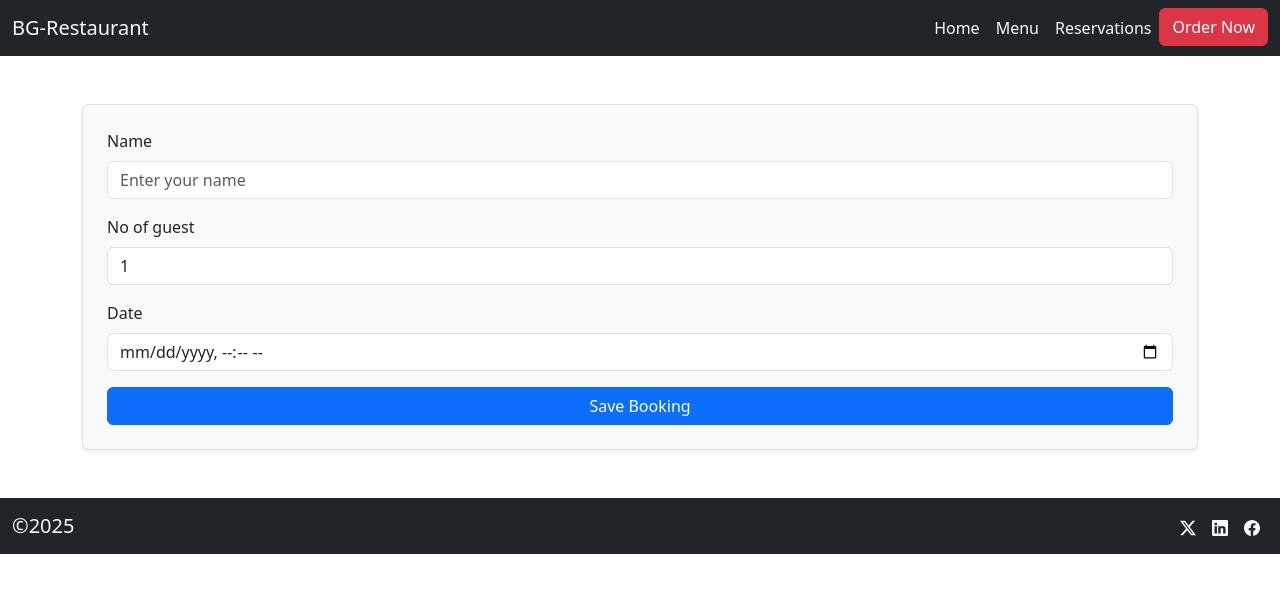
After one commit to NanaDanquah/BG-Restaurant, a Django app: page /booking in a window 1280 px wide. The commit adds this page. Shown: the top 593 px of the page. Run offline with Django 5.2, Linux system fonts and the light colour scheme.

Commit message:
created a form for customers to make resevations, created a templated and a view for the reservation page

```diff
--- a/menu/admin.py
+++ b/menu/admin.py
@@ -1,5 +1,6 @@
 from django.contrib import admin
-from .models import MenuItem
+from .models import MenuItem, Booking
 
 # Register your models here.
 admin.site.register(MenuItem)
+admin.site.register(Booking)
--- /dev/null
+++ b/menu/forms.py
@@ -0,0 +1,8 @@
+from django import forms
+from .models import Booking
+
+
+class BookingForms(forms.ModelForm):
+    class Meta:
+        model = Booking
+        fields = "__all__"
--- a/menu/models.py
+++ b/menu/models.py
@@ -12,3 +12,9 @@ class MenuItem(models.Model):
 
     def __str__(self):
         return f'{self.title}'
+
+
+class Booking(models.Model):
+    name = models.CharField(max_length=255)
+    no_of_guest = models.IntegerField(validators=[MinValueValidator(1)])
+    date = models.DateTimeField()
--- /dev/null
+++ b/menu/templates/booking.html
@@ -0,0 +1,89 @@
+{% extends 'base.html' %}
+{% load static %}
+
+
+
+
+{% block content %}
+<section>
+<div class="container-lg">
+    <div class="row justify-content-center align-items-center my-5">
+        <div>
+            <!-- <form method="post">
+                {% csrf_token %}
+                {{ form.as_p}}
+                <button type="submit">Save</button>
+            </form> -->
+
+
+
+            <form method="post" class="p-4 border rounded bg-light shadow-sm">
+                    {% csrf_token %}
+
+                    <!-- Name Field -->
+                    <div class="mb-3">
+                        <label for="{{ form.name.id_for_label }}" class="form-label">{{ form.name.label }}</label>
+                        <input type="text" name="{{ form.name.name }}" id="{{ form.name.id_for_label }}"
+                               class="form-control {% if form.name.errors %}is-invalid{% endif %}"
+                               value="{{ form.name.value|default_if_none:'' }}"
+                               placeholder="Enter your name" required>
+                        {% if form.name.errors %}
+                            <div class="invalid-feedback">
+                                {% for error in form.name.errors %}
+                                    {{ error }}
+                                {% endfor %}
+                            </div>
+                        {% endif %}
+                    </div>
+
+                    <!-- Number of Guests Field -->
+                    <div class="mb-3">
+                        <label for="{{ form.no_of_guest.id_for_label }}" class="form-label">{{ form.no_of_guest.label }}</label>
+                        <input type="number" name="{{ form.no_of_guest.name }}" id="{{ form.no_of_guest.id_for_label }}"
+                               class="form-control {% if form.no_of_guest.errors %}is-invalid{% endif %}"
+                               value="{{ form.no_of_guest.value|default_if_none:'1' }}"
+                               min="1" required>
+                        {% if form.no_of_guest.errors %}
+                            <div class="invalid-feedback">
+                                {% for error in form.no_of_guest.errors %}
+                                    {{ error }}
+                                {% endfor %}
+                            </div>
+                        {% endif %}
+                    </div>
+
+                    <!-- Date Field -->
+                    <div class="mb-3">
+                        <label for="{{ form.date.id_for_label }}" class="form-label">{{ form.date.label }}</label>
+                        <input type="datetime-local" name="{{ form.date.name }}" id="{{ form.date.id_for_label }}"
+                               class="form-control {% if form.date.errors %}is-invalid{% endif %}"
+                               value="{{ form.date.value|date:'Y-m-d\TH:i' }}"
+                               required>
+                        {% if form.date.errors %}
+                            <div class="invalid-feedback">
+                                {% for error in form.date.errors %}
+                                    {{ error }}
+                                {% endfor %}
+                            </div>
+                        {% endif %}
+                    </div>
+
+                    <!-- Submit Button -->
+                    <div class="d-grid">
+                        <button type="submit" class="btn btn-primary">Save Booking</button>
+                    </div>
+                </form>
+
+
+
+
+
+
+        </div>
+    </div>
+</div>
+
+
+
+</section>
+{% endblock %}
--- a/menu/templates/partials/_section.html
+++ b/menu/templates/partials/_section.html
@@ -31,11 +31,11 @@
                         <img src="{% static 'img/hero1.jpg' %}" class="card-img-top" alt="hero">
                         <div class="card-body">
                             <h5 class="card-title">Bookings</h5>
-                            <p class="card-text">Reserve your table for a Ghanaian dining experince.</p>
+                            <p class="card-text">Reserve your table for a Ghanaian dining experience. You would love it</p>
                         </div>
 
                         <div class="card-body ">
-                            <a href="#" class="btn btn-outline-light btn-sm">Book Now</a>
+                            <a href="{% url 'booking' %}" class="btn btn-outline-light btn-sm">Book Now</a>
                         </div>
                     </div>
                 </div>
--- a/menu/templates/partials/header.html
+++ b/menu/templates/partials/header.html
@@ -16,8 +16,8 @@
             <ul class="navbar-nav">
                 <li class="nav-item"><a href="{% url 'index' %}" class="nav-link text-light">Home</a></li>
                 <li class="nav-item"><a href="{% url 'menu' %}" class="nav-link text-light">Menu</a></li>
-                <li class="nav-item"><a href="#" class="nav-link text-light">Reservations</a></li>
-                <li class="nav-item d-none d-lg-inline"><a href="#" class="btn  btn-danger">Order Now</a></li>
+                <li class="nav-item"><a href="{% url 'booking' %}" class="nav-link text-light">Reservations</a></li>
+                <li class="nav-item d-none d-lg-inline"><a href="{% url 'menu' %}" class="btn  btn-danger">Order Now</a></li>
             </ul>
          </div>
     </div>
--- a/menu/templates/partials/intro.html
+++ b/menu/templates/partials/intro.html
@@ -5,7 +5,7 @@
             <div class="text-center text-light p">
                 <h1 class="display-3">Welcome to Boss Gabby Restaurant</h1>
                 <p class="lead ">Experience the authentic taste of Ghana Jollof with a perfectly spiced grilled chicken</p>
-                <a href="#" class="btn btn-danger btn-lg">Book Now</a>
+                <a href="{% url 'booking' %}" class="btn btn-danger btn-lg">Book Now</a>
             </div>
 
         </div>
--- a/menu/urls.py
+++ b/menu/urls.py
@@ -4,6 +4,7 @@ from . import views
 urlpatterns = [
     path('', views.index, name='index'),
     path('menu/', views.MenuItemView.as_view(), name="menu"),
+    path('booking', views.bookings, name="booking")
 
 
 ]
--- a/menu/views.py
+++ b/menu/views.py
@@ -1,6 +1,7 @@
 from django.shortcuts import render
 from django.views import View
 from .models import MenuItem
+from .forms import BookingForms
 
 
 # Create your views here.
@@ -17,3 +18,14 @@ class MenuItemView(View):
         menu = MenuItem.objects.all()
         main_data = {'menu': menu}
         return render(request, "menu.html", main_data)
+
+
+def bookings(request):
+    form = BookingForms()
+
+    if request.method == "POST":
+        form = BookingForms(request.POST)
+        if form.is_valid():
+            form.save()
+
+    return render(request, "booking.html", {'form': form})
```
Also changed, not shown: menu/migrations/0003_booking.py (added).
